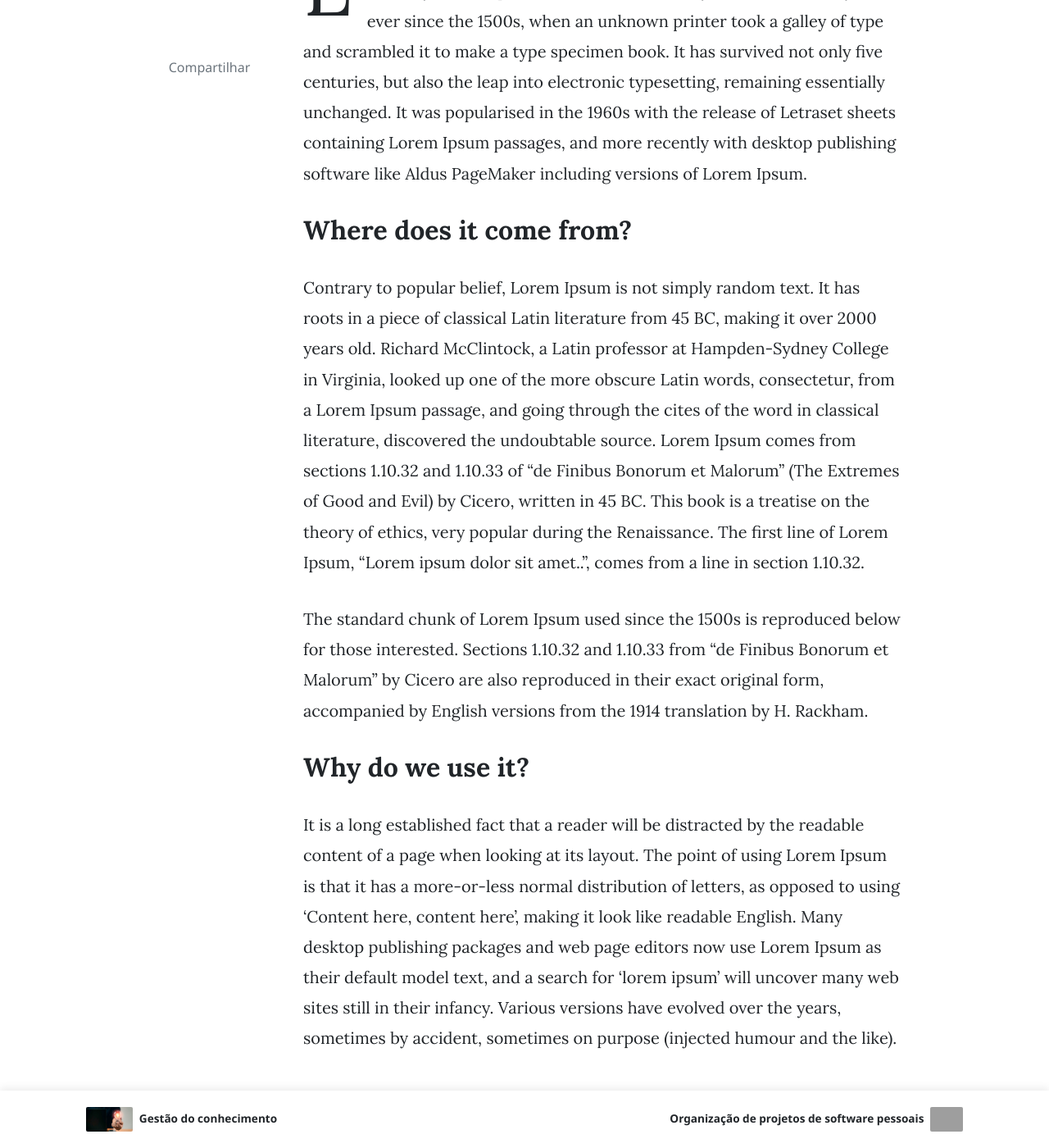
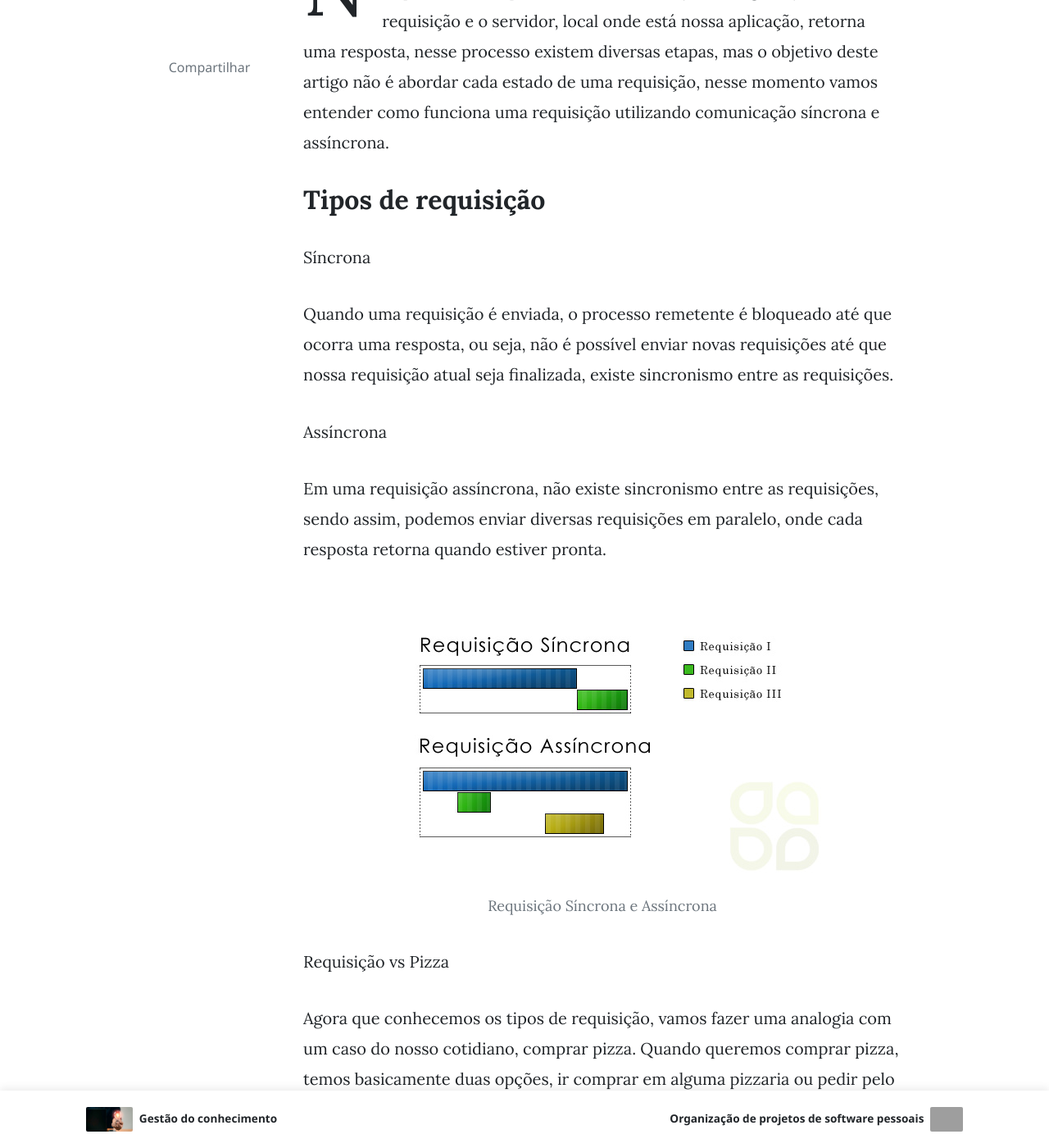
Before and after one commit to diogomatheus/diogomatheus.github.io, a Jekyll site: the page built from _posts/2013-02-06-synchronous-and-asynchronous-requests.md, in a window 1280 px wide and 1400 px high, scrolled down 568 px. Shown: the whole window at 82% size. Built offline with Jekyll 4.4.1, drawn with Linux system fonts in a browser that asks for light colours; nearby versions of some CDN libraries; comment, search, counter and statistics services are not loaded; some of the changed text lies outside the part shown; grey boxes are pictures that could not be loaded.

Commit message:
feat: content migration

```diff
--- a/_posts/2013-02-06-synchronous-and-asynchronous-requests.md
+++ b/_posts/2013-02-06-synchronous-and-asynchronous-requests.md
@@ -8,14 +8,67 @@ tags: []
 redirect_from:
   - "/blog/php/requisicoes-sincronas-e-assincronas/"
 ---
-Lorem Ipsum is simply dummy text of the printing and typesetting industry. Lorem Ipsum has been the industry's standard dummy text ever since the 1500s, when an unknown printer took a galley of type and scrambled it to make a type specimen book. It has survived not only five centuries, but also the leap into electronic typesetting, remaining essentially unchanged. It was popularised in the 1960s with the release of Letraset sheets containing Lorem Ipsum passages, and more recently with desktop publishing software like Aldus PageMaker including versions of Lorem Ipsum.
+No ambiente cliente-servidor, nossas aplicações trabalham através de requisições e respostas, onde o cliente (Ex: Navegador) envia uma requisição e o servidor, local onde está nossa aplicação, retorna uma resposta, nesse processo existem diversas etapas, mas o objetivo deste artigo não é abordar cada estado de uma requisição, nesse momento vamos entender como funciona uma requisição utilizando comunicação síncrona e assíncrona.
 
-## Where does it come from?
+## Tipos de requisição
 
-Contrary to popular belief, Lorem Ipsum is not simply random text. It has roots in a piece of classical Latin literature from 45 BC, making it over 2000 years old. Richard McClintock, a Latin professor at Hampden-Sydney College in Virginia, looked up one of the more obscure Latin words, consectetur, from a Lorem Ipsum passage, and going through the cites of the word in classical literature, discovered the undoubtable source. Lorem Ipsum comes from sections 1.10.32 and 1.10.33 of "de Finibus Bonorum et Malorum" (The Extremes of Good and Evil) by Cicero, written in 45 BC. This book is a treatise on the theory of ethics, very popular during the Renaissance. The first line of Lorem Ipsum, "Lorem ipsum dolor sit amet..", comes from a line in section 1.10.32.
+Síncrona
 
-The standard chunk of Lorem Ipsum used since the 1500s is reproduced below for those interested. Sections 1.10.32 and 1.10.33 from "de Finibus Bonorum et Malorum" by Cicero are also reproduced in their exact original form, accompanied by English versions from the 1914 translation by H. Rackham.
+Quando uma requisição é enviada, o processo remetente é bloqueado até que ocorra uma resposta, ou seja, não é possível enviar novas requisições até que nossa requisição atual seja finalizada, existe sincronismo entre as requisições.
 
-## Why do we use it?
+Assíncrona
 
-It is a long established fact that a reader will be distracted by the readable content of a page when looking at its layout. The point of using Lorem Ipsum is that it has a more-or-less normal distribution of letters, as opposed to using 'Content here, content here', making it look like readable English. Many desktop publishing packages and web page editors now use Lorem Ipsum as their default model text, and a search for 'lorem ipsum' will uncover many web sites still in their infancy. Various versions have evolved over the years, sometimes by accident, sometimes on purpose (injected humour and the like).
+Em uma requisição assíncrona, não existe sincronismo entre as requisições, sendo assim, podemos enviar diversas requisições em paralelo, onde cada resposta retorna quando estiver pronta.
+
+<figure class="figure mx-auto d-block">
+  <img src="{{ '/assets/images/posts/general/2013-02-06-http-request-types.jpg' | prepend: site.baseurl }}" class="figure-img mx-auto d-block">
+  <figcaption class="figure-caption text-center">Requisição Síncrona e Assíncrona</figcaption>
+</figure>
+
+Requisição vs Pizza
+
+Agora que conhecemos os tipos de requisição, vamos fazer uma analogia com um caso do nosso cotidiano, comprar pizza. Quando queremos comprar pizza, temos basicamente duas opções, ir comprar em alguma pizzaria ou pedir pelo telefone, essas situações são equivalentes aos tipos de requisição, pois pedimos pizza pelo telefone por comodidade, não queremos sair de casa para comprar, apenas fazemos uma solicitação, continuamos nossas tarefas e recebemos uma resposta quando essa estiver pronta, nossa pizza neste caso, esse fluxo de comodidade representa uma requisição assíncrona, enviamos uma requisição em paralelo e aguardamos sua resposta a qualquer momento, sem sincronismo, já no caso de ir comprar uma pizza, realizamos uma sincronia, compramos nossa pizza, voltamos para casa, para depois continuar com nossas tarefas.
+
+<figure class="figure mx-auto d-block">
+  <img src="{{ '/assets/images/posts/general/2013-02-06-http-request-and-pizza.jpg' | prepend: site.baseurl }}" class="figure-img mx-auto d-block">
+  <figcaption class="figure-caption text-center">Analogia entre requisições e pizza</figcaption>
+</figure>
+
+## AJAX síncrono e assíncrono com jQuery
+
+Muita gente acredita que AJAX se resume em requisições assíncronas, mas isso é um engano, também é possível realizar requisições síncronas, como estudamos anteriormente, nas requisições síncronas, só prosseguimos com nossas tarefas após obter nossa resposta.
+
+Por padrão o jQuery utiliza requisições assíncronas para trabalhar com AJAX, mas caso seja necessário trabalhar com AJAX através de requisições síncronas, precisamos trabalhar com o método [jQuery.ajax()](http://api.jquery.com/jQuery.ajax/) configurando sua propriedade async como false.
+
+Requisição síncrona
+
+{% highlight javascript %}
+$.ajax({
+  url: 'script.php',
+  async: false
+}).done(function(data) {
+  alert(data);
+});
+{% endhighlight %}
+
+Requisição assíncrona
+
+{% highlight javascript %}
+$.ajax({
+  url: 'script.php',
+  async: true
+}).done(function(data) {
+  alert(data);
+});
+{% endhighlight %}
+
+Arquivo script.php
+
+{% highlight php %}
+<?php
+sleep(5);
+echo 'Hello World';
+?>
+{% endhighlight %}
+
+No caso da requisição síncrona o navegador fica bloqueado enquanto aguarda o retorno da requisição, afinal estamos indo comprar nossa pizza, faça seu teste.
```
Also changed, not shown: assets/images/posts/general/2013-02-06-http-request-and-pizza.jpg (added), assets/images/posts/general/2013-02-06-http-request-types.jpg (added).
